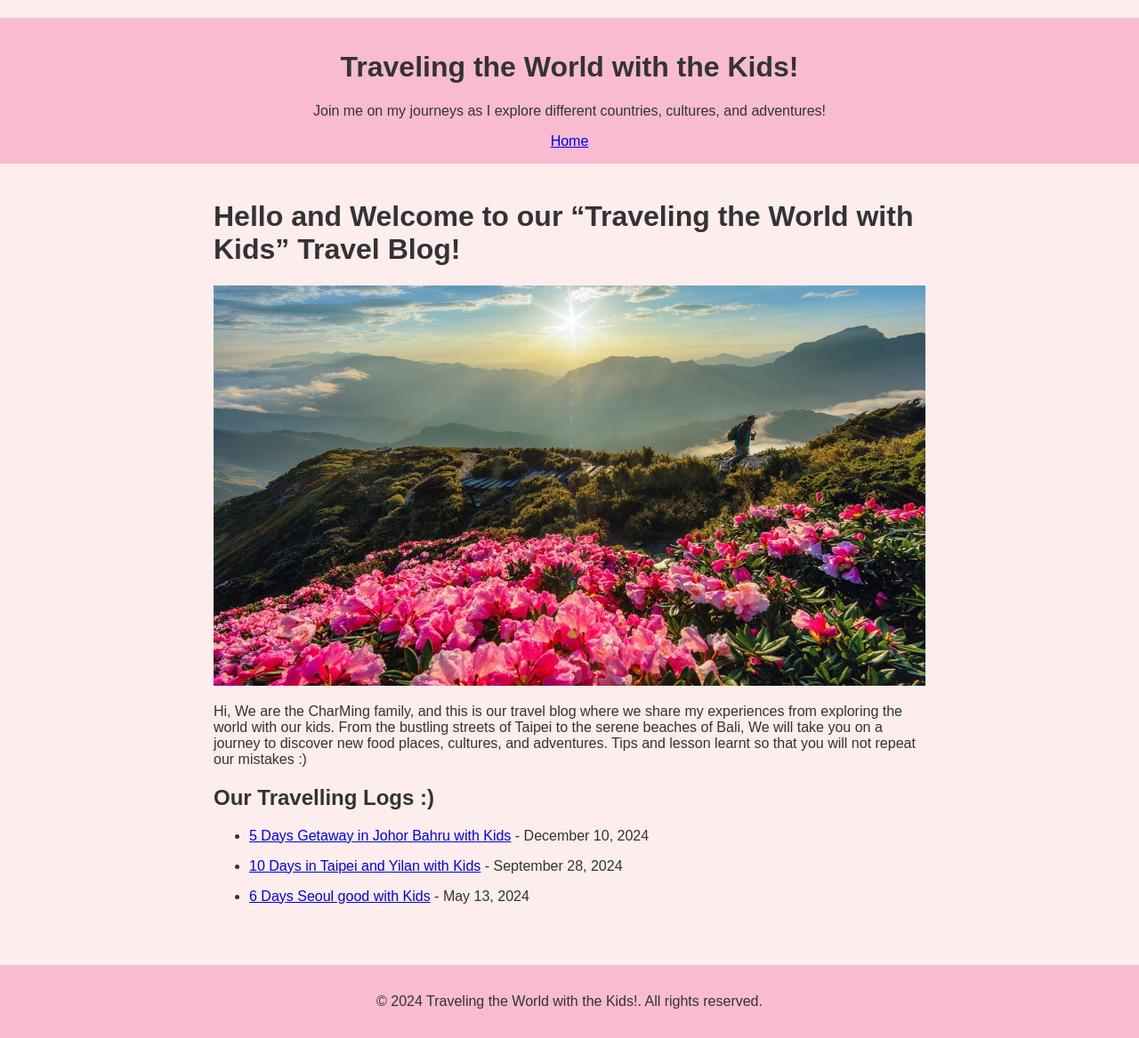
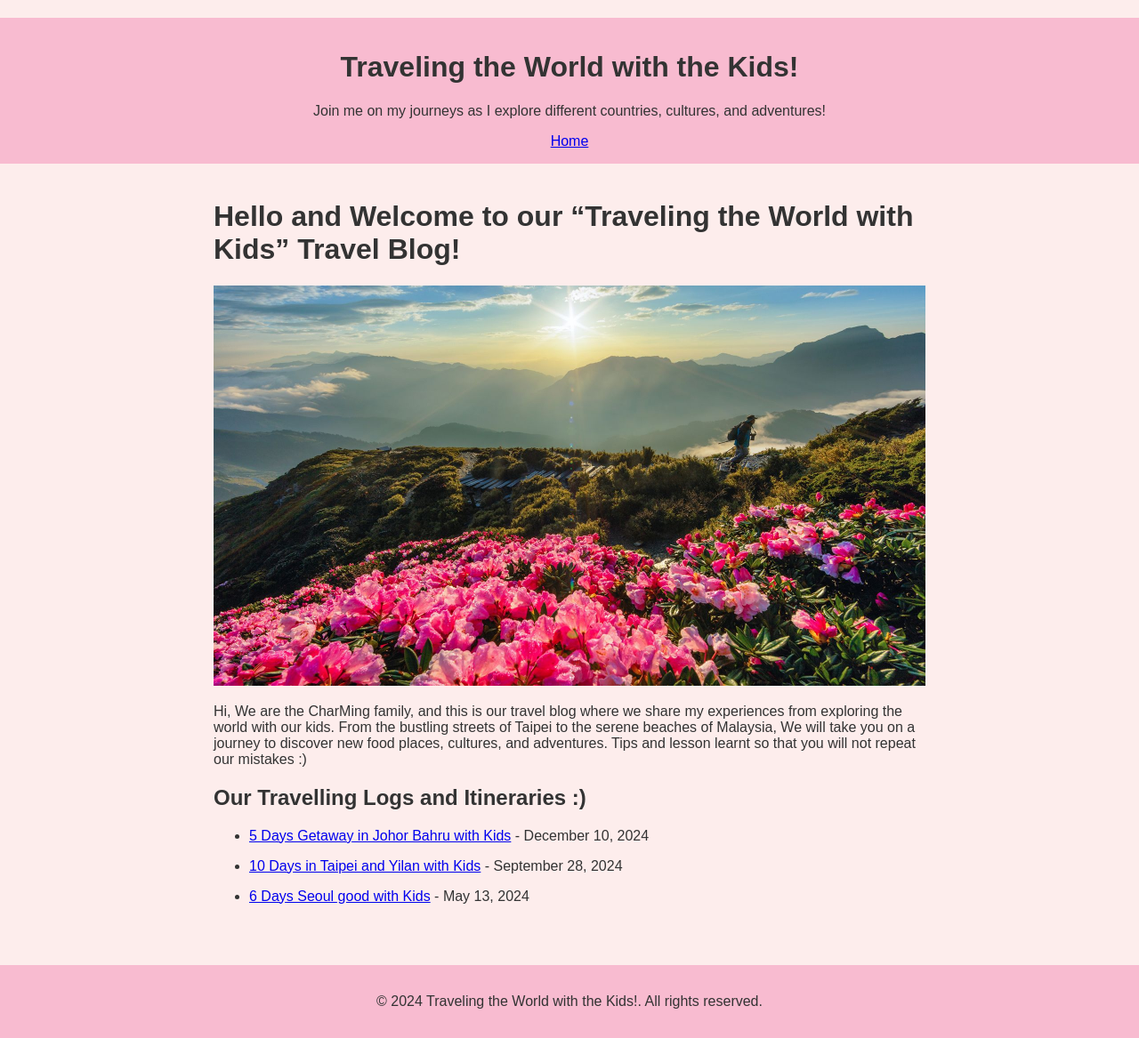
Before and after one commit to charming-content/travelwithkids.github.io, a Jekyll site: the page built from index.md, in a window 1280 px wide. Shown: the whole page at 89% size. Built offline with Jekyll 4.4.1, drawn with Linux system fonts in a browser that asks for light colours.

Commit message:
Update index.md

```diff
--- a/index.md
+++ b/index.md
@@ -9,9 +9,9 @@ title: "home"
   <img src="{{ 'assets/images/beautiful-taiwan-popumon-hehuanshan-east-peak.jpg' | relative_url }}" alt="Picture">
 </div>
 
-Hi, We are the CharMing family, and this is our travel blog where we share my experiences from exploring the world with our kids. From the bustling streets of Taipei to the serene beaches of Bali, We will take you on a journey to discover new food places, cultures, and adventures. Tips and lesson learnt so that you will not repeat our mistakes :)
+Hi, We are the CharMing family, and this is our travel blog where we share my experiences from exploring the world with our kids. From the bustling streets of Taipei to the serene beaches of Malaysia, We will take you on a journey to discover new food places, cultures, and adventures. Tips and lesson learnt so that you will not repeat our mistakes :)
 
-## Our Travelling Logs :)
+## Our Travelling Logs and Itineraries :)
 {% for post in site.posts %}
   * [{{ post.title }}]({{ post.url }}) - {{ post.date | date: "%B %d, %Y" }}
 {% endfor %}
```
